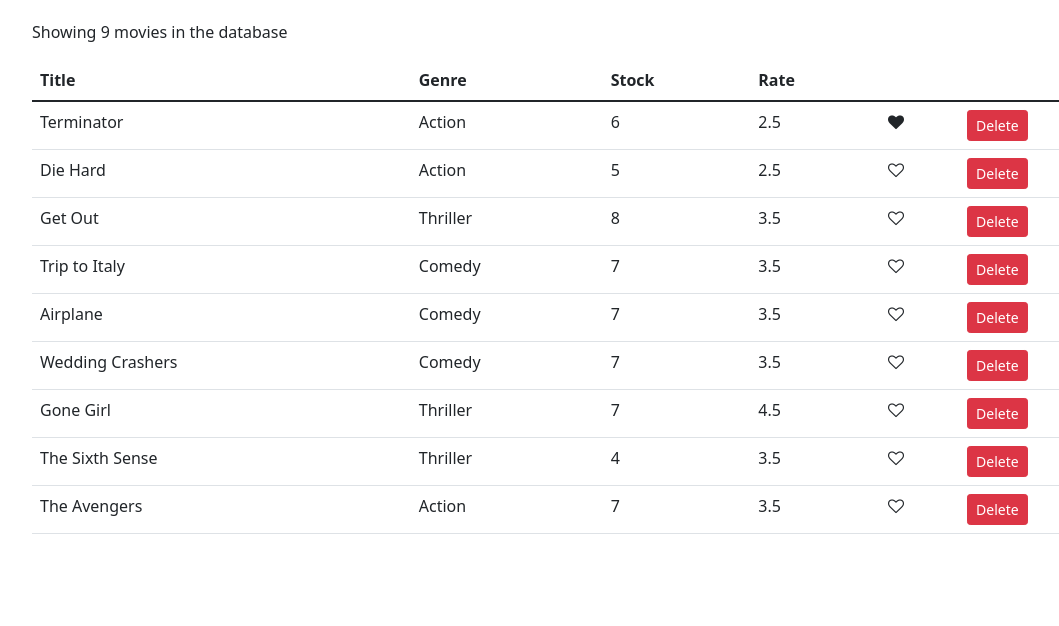
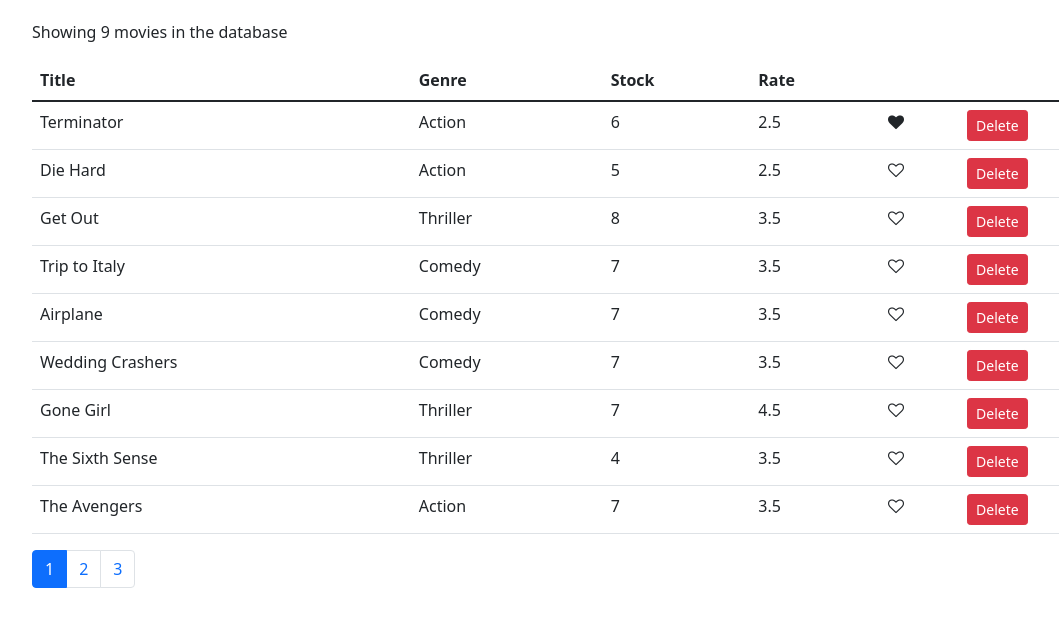
Before and after one commit to flick-23/react-app, a React (Create React App) app in the folder vidly/: page / in a window 1280 px wide. Shown: the top 626 px of the page, without its empty margins (50-1109 px from the left). Built offline with nearby package versions, Linux system fonts and the light colour scheme.

Commit message:
Pagination Handling Page changes

```diff
--- a/vidly/src/components/common/pagination.jsx
+++ b/vidly/src/components/common/pagination.jsx
@@ -2,7 +2,8 @@
 import _ from 'lodash';
 const Pagination = (props) => {
     //[1,... pagesCount].map()
-    const {itemsCount, pageSize} = props;
+    const {itemsCount, pageSize, currentPage, onPageChange} = props;
+    console.log(currentPage);
     const pagesCount = Math.ceil(itemsCount/pageSize);
     console.log("Page count : ",pagesCount);
     if(pagesCount === 1) return null;
@@ -10,8 +11,10 @@
     return <nav>
         <ul className="pagination">
             {pages.map(page=>(
-                <li key={page} className="page-item">
-                    <a className="page-link">{page}</a>
+                <li key={page} className={page === currentPage ? 'page-item active' : 'page-item'}>
+                    <a className="page-link"
+                        onClick={()=>onPageChange(page)}
+                    >{page}</a>
                 </li>
             ))
             }
--- a/vidly/src/components/movies.jsx
+++ b/vidly/src/components/movies.jsx
@@ -8,6 +8,7 @@
     state = {
         movies: getMovies(),
         pageSize:4,
+        currentPage : 1,
     };
 
     handleDelete = movie => {
@@ -24,10 +25,11 @@
     }
 
     handlePageChange = page =>{
-        console.log("Page!");
+        this.setState({currentPage:page});
     }
     render() {
         const { length: count } = this.state.movies;
+        const {pageSize, currentPage } = this.state;
         if (this.state.movies.length === 0) return <p>There are no movies in the database</p>
 
         return (
@@ -59,8 +61,9 @@
                 </table>
                 <Pagination
                 itemsCount={count}
-                pageSize={10}
+                pageSize={this.state.pageSize}
                 onPageChange={this.handlePageChange}
+                currentPage = {currentPage}
                 />
             </React.Fragment>
 
```
